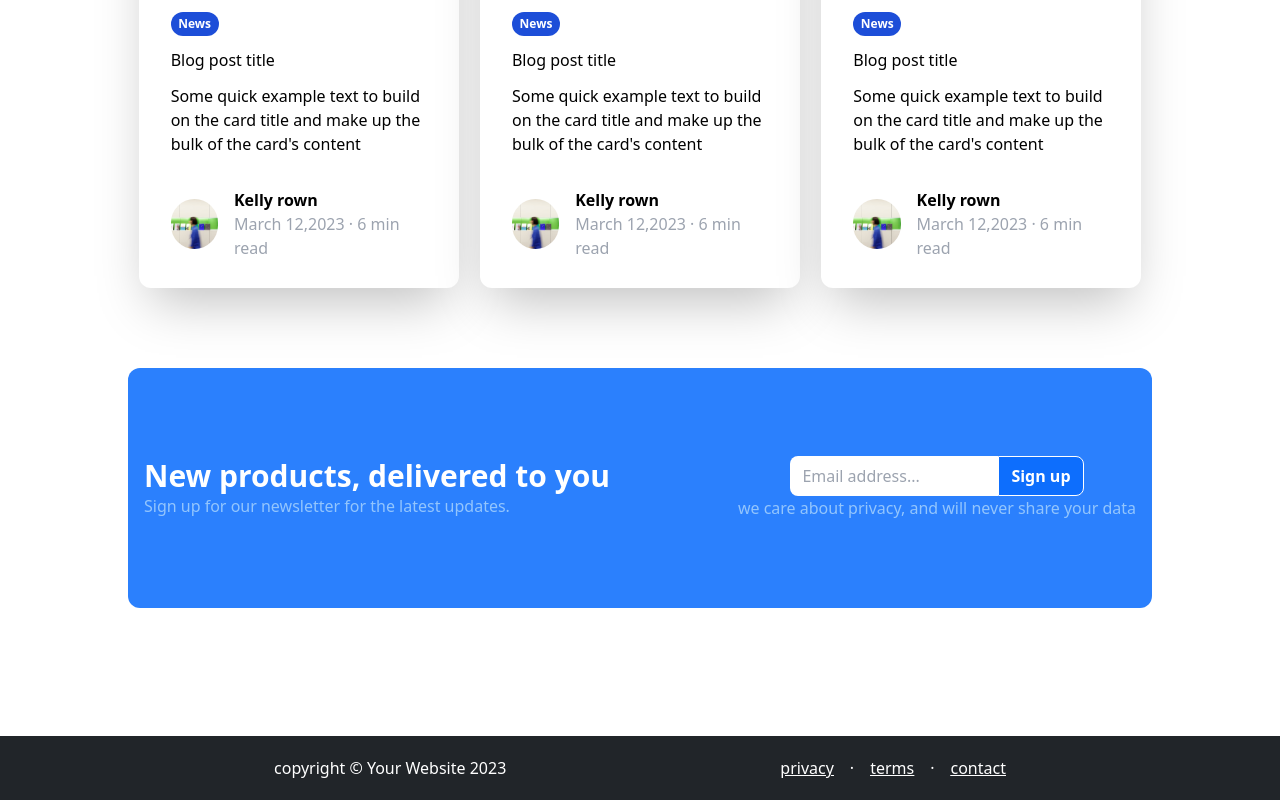
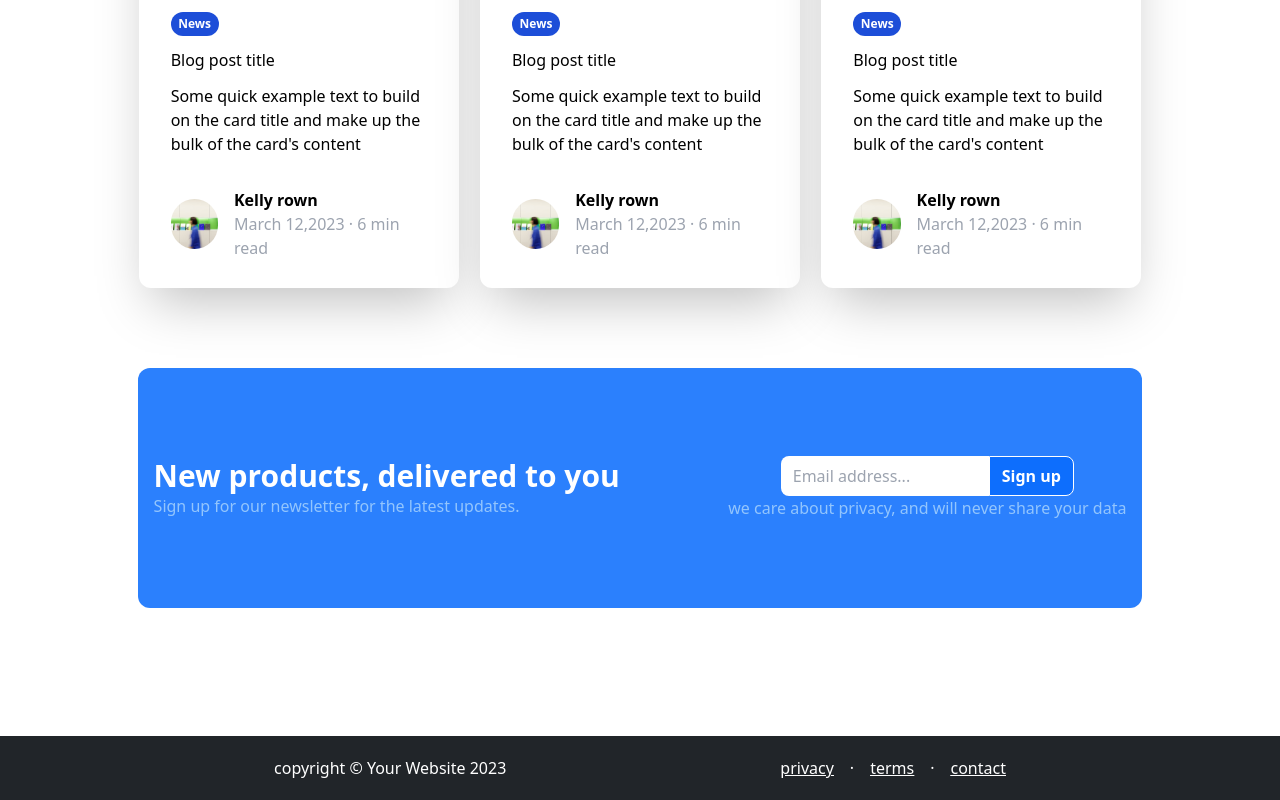
Before and after one commit to kelvin0027/project-tailwind-1, a website: page src/public/index.html in a window 1280 px wide. Shown: the part 1888-2688 px from the top of the page. Drawn offline with Linux system fonts and the light colour scheme.

Commit message:
reduced width of the contact email section on larger screen

```diff
--- a/src/public/index.html
+++ b/src/public/index.html
@@ -251,7 +251,7 @@
       <!-- section 5 (contact email) -->
       <section>
         <div
-          class="w-[80vw] lg:h-[30vh] bg-[#2B80FD] px-4 py-8 flex flex-col gap-3 rounded-xl mx-auto lg:flex lg:flex-row lg:items-center lg:justify-between"
+          class="w-[80vw] lg:h-[30vh] lg:w-[78.5vw] bg-[#2B80FD] px-4 py-8 flex flex-col gap-3 rounded-xl mx-auto lg:flex lg:flex-row lg:items-center lg:justify-between"
         >
           <div>
             <p class="text-3xl text-white font-extrabold">New products, delivered to you</p>
```
Also changed, not shown: src/css/mainstyles.css.
